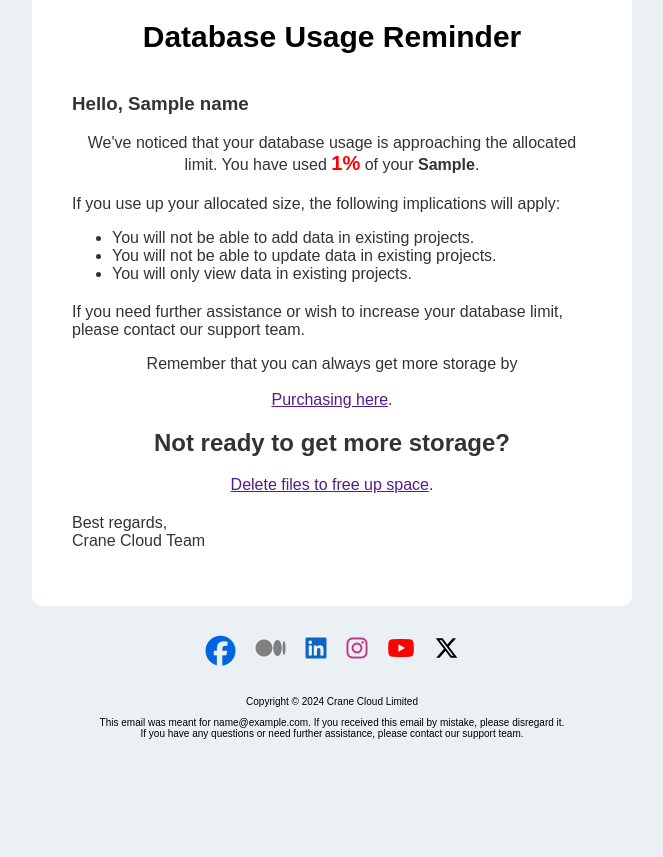
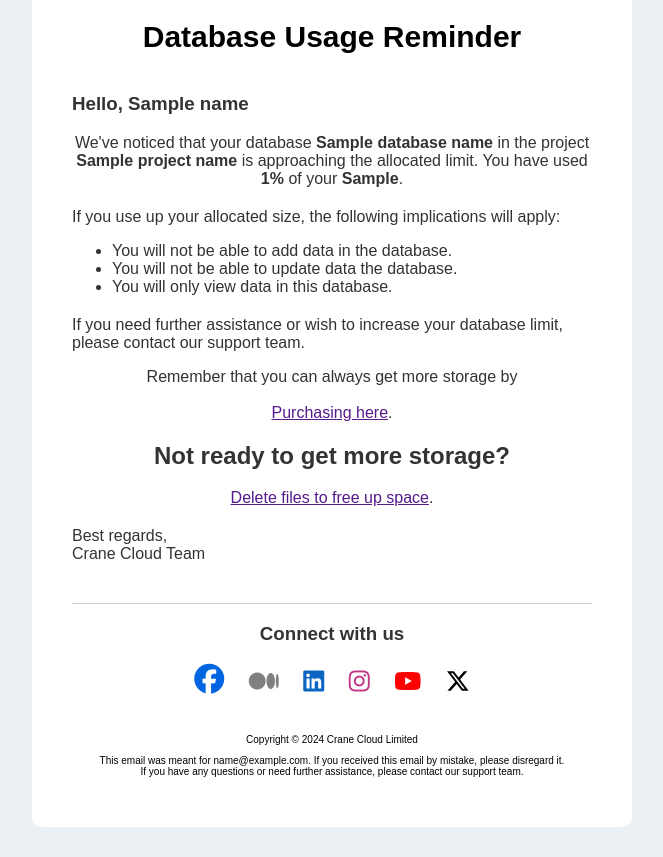
Before and after one commit to crane-cloud/backend, a Flask app: template templates/user/database_usage_reminder.html in a window 1280 px wide. Shown: the part 88-945 px from the top of the page, without its empty margins (308-971 px from the left). Before the commit the page ends 827 px from the top, so only its background shows below. Run offline with Flask 2, Linux system fonts and the light colour scheme; the template is opened without the code that fills it: most values are stand-ins (such as "Sample title", 1, 10 or a date in 2020); parts of the project's set-up code (start-up, migrations or seed data) failed here and were passed over.

Commit message:
Added database cap email templates

```diff
--- a/templates/user/database_usage_reminder.html
+++ b/templates/user/database_usage_reminder.html
@@ -3,7 +3,7 @@
 <head>
     <meta charset="UTF-8">
     <meta name="viewport" content="width=device-width, initial-scale=1.0">
-    <title>Database Usage Reminder</title>
+    <title>Database Usage</title>
     <style>
         body {
             margin: 0;
@@ -39,10 +39,6 @@
         .name{
             text-align: left;
         }
-        .database_figures{
-            color: red;
-            font-size: 20px;
-        }
         .content ul {
             text-align: left;
             margin-top: 0px;
@@ -50,11 +46,28 @@
         .signature{
             margin-top: 20px;
             text-align: left;
+            margin-bottom: 40px;
+        }
+        .social-media-divider {
+            border: none;
+            border-top: 1px solid #ccc;
+            margin: 0;
+            width: 100%;
         }
         .social-media {
             display: flex;
             justify-content: center;
-            margin-top: 20px;
+            flex-direction: column;
+            align-items: center; /* Align items vertically in the center */
+        }
+        .social-media h3 {
+        display: block;
+        text-align: center;
+        color: #333333;
+        }
+        .social-media a-container {
+            display: flex;
+            justify-content: center;
         }
         .social-media a {
             margin: 0 10px;
@@ -65,10 +78,8 @@
             font-size: 24px;
         }
         .copyright {
+            margin-top: 30px;
             text-align: center;
-            padding: 20px;
-            background-color: #EAF0F3;
-            border-radius: 10px;
             font-size: 10px;
         }
         @media only screen and (max-width: 600px) {
@@ -100,13 +111,13 @@
         </div>
         <div class="content">
             <h3 class="name">Hello, {{name}}</h3>
-            <p>We've noticed that your database usage is approaching the allocated limit. You have used <b class="database_figures">{{usage_percentage}}%</b> of your <b>{{database_limit}}</b>.</p>
+            <p>We've noticed that your database <b>{{database_name}}</b> in the project <b>{{project_name}}</b> is approaching the allocated limit. You have used <b>{{usage_percentage}}%</b> of your <b>{{database_limit}}</b>.</p>
 
             <p style="text-align: left; margin-top: 20px;">If you use up your allocated size, the following implications will apply:</p>
             <ul>
-                <li>You will not be able to add data in existing projects.</li>
-                <li>You will not be able to update data in existing projects.</li>
-                <li>You will only view data in existing projects.</li>
+                <li>You will not be able to add data in the database.</li>
+                <li>You will not be able to update data the database.</li>
+                <li>You will only view data in this database.</li>
             </ul>
             <p style="text-align: left; margin-top: 20px;">If you need further assistance or wish to increase your database limit, please contact our support team.</p>
         </div>
@@ -115,8 +126,12 @@
             <h2>Not ready to get more storage?</h2> <a href="">Delete files to free up space</a>.
             <p class="signature">Best regards,<br>Crane Cloud Team</p>
         </div>
-    </div>
+
+        <hr class="social-media-divider">
         <div class="social-media">
+                <h3>Connect with us</h3>
+
+            <div class="a-container">
                 <a href=""><i class="fab fa-facebook" target="_blank" style="font-size:30px;color:rgb(1, 101, 225)" ></i></a>
                 <a href="https://medium.com/cranecloud" target="_blank" ><i class="fab fa-medium" style="font-size:24px;color:grey"></i></a>
                 <a href="https://www.linkedin.com/company/cranecloud/"><i class="fab fa-linkedin" style="font-size:24px;color:rgb(10, 102, 194)"></i></a>
@@ -124,9 +139,13 @@
                 <a href="https://www.youtube.com/@cranecloud571" target="_blank"><i class="fab fa-youtube" style="font-size:24px;color:red"></i></a>
                 <a href="https://twitter.com/cranecloud_io" target="_blank"><i class="fa-brands fa-x-twitter" style="font-size:24px;color:black"></i></a>
             </div>
+
             <div class="copyright">
                 <p>Copyright &copy; 2024 Crane Cloud Limited</p>
                 <p>This email was meant for {{email}}. If you received this email by mistake, please disregard it. <br>If you have any questions or need further assistance, please contact our support team.</p>
             </div>
+
+        </div>
+    </div>
 </body>
 </html>
```
Also changed, not shown: templates/user/database_cap_reached.html (+30 -8 lines). Lines whose indentation alone changed are shown as unchanged.
